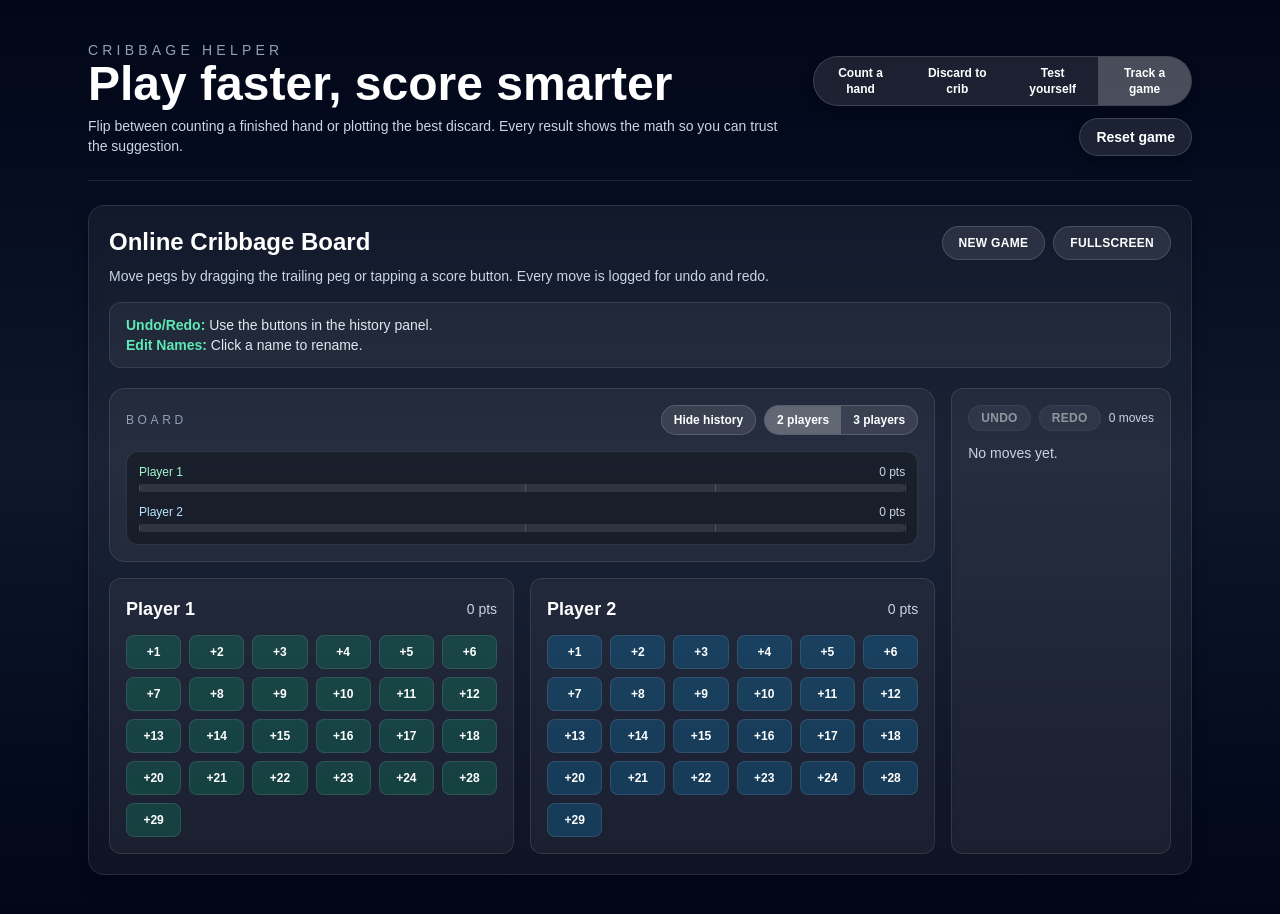
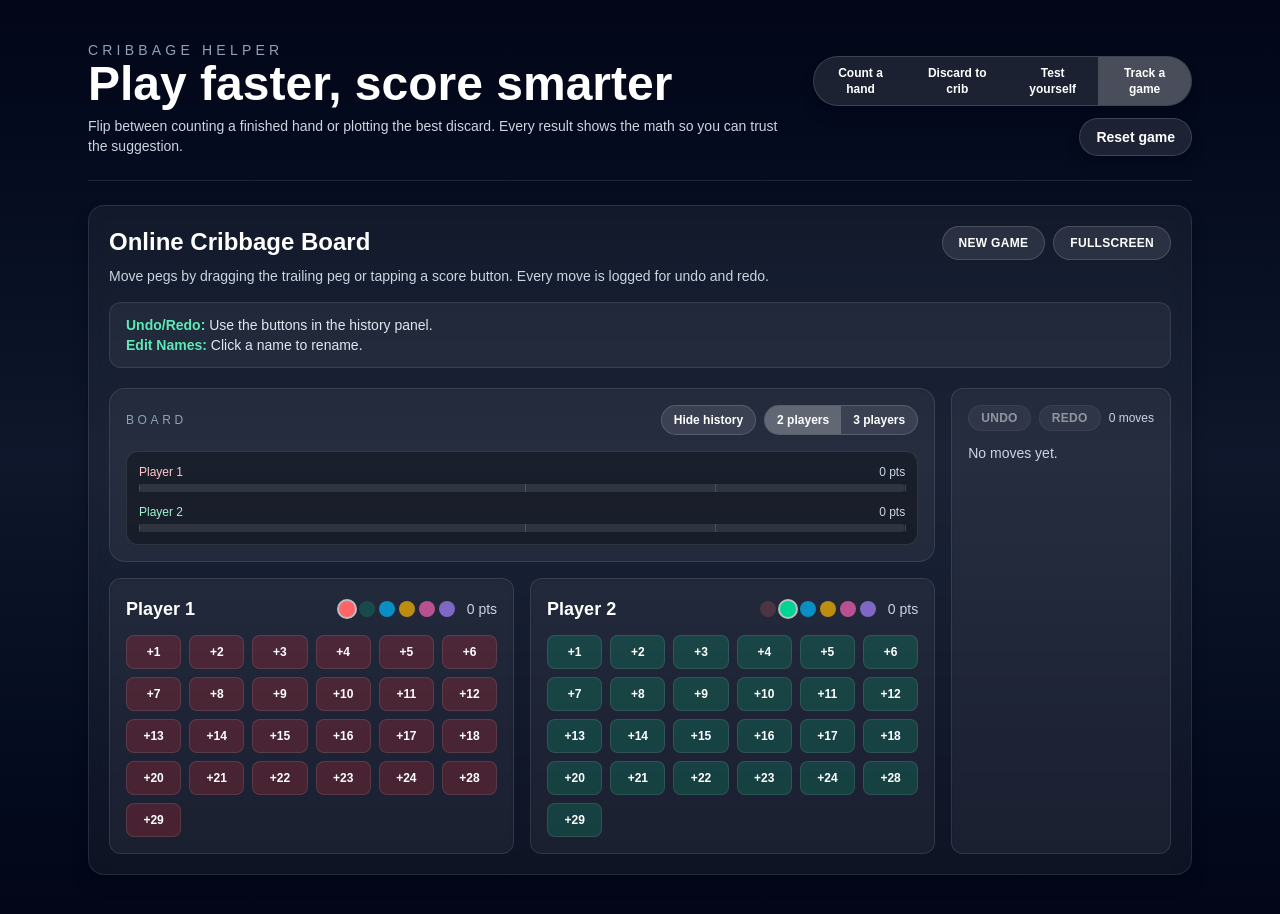
Before and after one commit to kongyim/nextjs-cribbage, a Next.js app: page / in a window 1280 px wide. Both pictures are taken after a click on the button "Track a game". Built offline with nearby package versions, Linux system fonts and the light colour scheme.

Commit message:
choose color

```diff
--- a/src/app/components/ScoreBoardTab.tsx
+++ b/src/app/components/ScoreBoardTab.tsx
@@ -4,10 +4,12 @@ import { useCallback, useEffect, useMemo, useRef, useState } from "react";
 import { createPortal } from "react-dom";
 
 type PlayerId = "p1" | "p2" | "p3";
+type PlayerColor = "red" | "green" | "blue" | "yellow" | "pink" | "purple";
 
 type PlayerState = {
   id: PlayerId;
   name: string;
+  color: PlayerColor;
   score: number;
   backPegScore: number;
 };
@@ -52,42 +54,74 @@ const SCORE_BUTTONS = [
 ];
 const BOARD_SKINS: BoardSkin[] = ["clear", "classic", "bar"];
 
-const PLAYER_STYLES: Record<
-  PlayerId,
+const COLOR_OPTIONS: PlayerColor[] = ["red", "green", "blue", "yellow", "pink", "purple"];
+
+const COLOR_STYLES: Record<
+  PlayerColor,
   { peg: string; text: string; border: string; button: string; historyBg: string }
 > = {
-  p1: {
+  red: {
+    peg: "bg-red-400",
+    text: "text-red-200",
+    border: "border-red-400/40",
+    button: "bg-red-500/20 hover:bg-red-500/30",
+    historyBg: "bg-red-500/10",
+  },
+  green: {
     peg: "bg-emerald-400",
     text: "text-emerald-200",
     border: "border-emerald-400/40",
     button: "bg-emerald-500/20 hover:bg-emerald-500/30",
     historyBg: "bg-emerald-500/10",
   },
-  p2: {
+  blue: {
     peg: "bg-sky-400",
     text: "text-sky-200",
     border: "border-sky-400/40",
     button: "bg-sky-500/20 hover:bg-sky-500/30",
     historyBg: "bg-sky-500/10",
   },
-  p3: {
+  yellow: {
     peg: "bg-amber-400",
     text: "text-amber-200",
     border: "border-amber-400/40",
     button: "bg-amber-500/20 hover:bg-amber-500/30",
     historyBg: "bg-amber-500/10",
   },
+  pink: {
+    peg: "bg-pink-400",
+    text: "text-pink-200",
+    border: "border-pink-400/40",
+    button: "bg-pink-500/20 hover:bg-pink-500/30",
+    historyBg: "bg-pink-500/10",
+  },
+  purple: {
+    peg: "bg-violet-400",
+    text: "text-violet-200",
+    border: "border-violet-400/40",
+    button: "bg-violet-500/20 hover:bg-violet-500/30",
+    historyBg: "bg-violet-500/10",
+  },
+};
+
+const defaultPlayerColor = (playerId: PlayerId): PlayerColor => {
+  if (playerId === "p1") return "red";
+  if (playerId === "p2") return "green";
+  return "blue";
 };
 
 const createInitialPlayers = (): PlayerState[] => [
-  { id: "p1", name: "Player 1", score: 0, backPegScore: -1 },
-  { id: "p2", name: "Player 2", score: 0, backPegScore: -1 },
+  { id: "p1", name: "Player 1", color: defaultPlayerColor("p1"), score: 0, backPegScore: -1 },
+  { id: "p2", name: "Player 2", color: defaultPlayerColor("p2"), score: 0, backPegScore: -1 },
 ];
 
 const createPlayersForCount = (count: number): PlayerState[] => {
   const base = createInitialPlayers();
   if (count === 3) {
-    return [...base, { id: "p3", name: "Player 3", score: 0, backPegScore: -1 }];
+    return [
+      ...base,
+      { id: "p3", name: "Player 3", color: defaultPlayerColor("p3"), score: 0, backPegScore: -1 },
+    ];
   }
   return base;
 };
@@ -254,7 +288,8 @@ export function ScoreBoardTab({ onRegisterReset }: Props) {
       };
 
       lastActionRef.current = "add";
-      enqueueToast(`${target.name} +${points}`, PLAYER_STYLES[target.id].historyBg);
+      const colorStyle = COLOR_STYLES[target.color];
+      enqueueToast(`${target.name} +${points}`, colorStyle.historyBg);
       setHistory((prevHistory) => {
         const trimmed = prevHistory.slice(0, currentIndexRef.current + 1);
         return [...trimmed, entry];
@@ -363,6 +398,18 @@ export function ScoreBoardTab({ onRegisterReset }: Props) {
     return cleaned.length ? cleaned : fallbackName;
   };
 
+  const handleColorChange = useCallback((playerId: PlayerId, color: PlayerColor) => {
+    setPlayers((prevPlayers) => {
+      const isTaken = prevPlayers.some(
+        (player) => player.id !== playerId && player.color === color,
+      );
+      if (isTaken) return prevPlayers;
+      return prevPlayers.map((player) =>
+        player.id === playerId ? { ...player, color } : player,
+      );
+    });
+  }, []);
+
   const handleNameChange = useCallback((playerId: PlayerId, name: string) => {
     setPlayers((prevPlayers) =>
       prevPlayers.map((player) => (player.id === playerId ? { ...player, name } : player)),
@@ -436,7 +483,13 @@ export function ScoreBoardTab({ onRegisterReset }: Props) {
           const nextPlayers = parsed.players
             ? initialPlayers.map((player) => {
                 const storedPlayer = parsed.players?.find((entry) => entry.id === player.id);
-                return storedPlayer ? { ...player, name: storedPlayer.name } : player;
+                return storedPlayer
+                  ? {
+                      ...player,
+                      name: storedPlayer.name ?? player.name,
+                      color: (storedPlayer as PlayerState).color ?? player.color,
+                    }
+                  : player;
               })
             : initialPlayers;
           const allowedIds = new Set(nextPlayers.map((player) => player.id));
@@ -560,7 +613,7 @@ export function ScoreBoardTab({ onRegisterReset }: Props) {
               type="button"
               key={`${player.id}-dot-${score}`}
               className={`absolute h-2.5 w-2.5 -translate-x-1/2 -translate-y-1/2 rounded-full border ${
-                PLAYER_STYLES[player.id].border
+                COLOR_STYLES[player.color].border
               } ${isFinish ? "bg-lime-400/40" : "bg-white/5"} ${
                 canMove ? "hover:bg-white/20" : "opacity-40"
               }`}
@@ -571,13 +624,13 @@ export function ScoreBoardTab({ onRegisterReset }: Props) {
           );
         })}
         <div
-          className={`absolute h-4 w-4 -translate-x-1/2 -translate-y-1/2 rounded-full shadow ${PLAYER_STYLES[player.id].peg}`}
+          className={`absolute h-4 w-4 -translate-x-1/2 -translate-y-1/2 rounded-full shadow ${COLOR_STYLES[player.color].peg}`}
           style={{ left: `${frontPegPos.left}%`, top: `${frontPegPos.top}%` }}
         />
         <button
           type="button"
           onPointerDown={handlePegPointerDown(player.id)}
-          className={`absolute h-5 w-5 -translate-x-1/2 -translate-y-1/2 rounded-full shadow ${PLAYER_STYLES[player.id].peg} ${
+          className={`absolute h-5 w-5 -translate-x-1/2 -translate-y-1/2 rounded-full shadow ${COLOR_STYLES[player.color].peg} ${
             winner ? "cursor-not-allowed" : "cursor-grab"
           }`}
           style={{ left: `${backPegPos.left}%`, top: `${backPegPos.top}%` }}
@@ -662,7 +715,7 @@ export function ScoreBoardTab({ onRegisterReset }: Props) {
                   {players.map((player) => (
                     <div key={`bar-${player.id}`} className="mb-3 last:mb-0">
                       <div className="flex items-center justify-between text-xs text-slate-300">
-                        <span className={PLAYER_STYLES[player.id].text}>{player.name}</span>
+                    <span className={COLOR_STYLES[player.color].text}>{player.name}</span>
                         <span>{player.score} pts</span>
                       </div>
                       <div className="relative mt-1 h-2 rounded-full bg-white/10">
@@ -675,7 +728,7 @@ export function ScoreBoardTab({ onRegisterReset }: Props) {
                           />
                         ))}
                         <div
-                          className={`absolute left-0 top-0 h-full rounded-full ${PLAYER_STYLES[player.id].peg}`}
+                      className={`absolute left-0 top-0 h-full rounded-full ${COLOR_STYLES[player.color].peg}`}
                           style={{ width: `${(player.score / TOTAL_POINTS) * 100}%` }}
                         />
                       </div>
@@ -691,16 +744,44 @@ export function ScoreBoardTab({ onRegisterReset }: Props) {
               {players.map((player) => (
                 <div
                   key={`${player.id}-controls`}
-                  className={`rounded-xl border border-white/10 bg-white/5 p-4 shadow-inner ${PLAYER_STYLES[player.id].border}`}
+              className={`rounded-xl border border-white/10 bg-white/5 p-4 shadow-inner ${COLOR_STYLES[player.color].border}`}
                 >
-                  <div className="flex items-center justify-between">
+                  <div className="flex items-center justify-between gap-3">
+                    <div className="flex items-center gap-2">
                       <input
                         value={player.name}
                         onChange={(event) => handleNameChange(player.id, event.target.value)}
                         onBlur={(event) => handleNameBlur(player.id, event.target.value)}
                         className="w-full bg-transparent text-lg font-semibold text-white outline-none"
                       />
-                    <div className="ml-3 text-sm text-slate-300 whitespace-nowrap">
+                      <div className="flex items-center gap-1">
+                        {COLOR_OPTIONS.map((color) => {
+                          const isTaken = players.some(
+                            (other) => other.id !== player.id && other.color === color,
+                          );
+                          return (
+                            <button
+                              key={`${player.id}-${color}`}
+                              type="button"
+                              onClick={() => handleColorChange(player.id, color)}
+                              disabled={isTaken}
+                              className={`h-4 w-4 rounded-full border ${
+                                COLOR_STYLES[color].border
+                              } ${COLOR_STYLES[color].peg} ${
+                                player.color === color
+                                  ? "ring-2 ring-white/70"
+                                  : isTaken
+                                    ? "opacity-20"
+                                    : "opacity-70 hover:opacity-100"
+                              }`}
+                              aria-label={`Set ${player.name} color to ${color}`}
+                              title={color}
+                            />
+                          );
+                        })}
+                      </div>
+                    </div>
+                    <div className="text-sm text-slate-300 whitespace-nowrap">
                       {player.score} pts
                     </div>
                   </div>
@@ -712,7 +793,7 @@ export function ScoreBoardTab({ onRegisterReset }: Props) {
                         onClick={() => addScore(player.id, value)}
                         disabled={!!winner}
                       className={`rounded-lg border border-white/10 px-2 py-2 text-xs font-semibold text-white ${
-                          PLAYER_STYLES[player.id].button
+                        COLOR_STYLES[player.color].button
                       } disabled:cursor-not-allowed disabled:opacity-50`}
                       >
                         +{value}
@@ -754,7 +835,7 @@ export function ScoreBoardTab({ onRegisterReset }: Props) {
                   {[...history].reverse().map((entry, idx) => {
                     const actualIndex = history.length - 1 - idx;
                     const isUndone = actualIndex > currentIndex;
-                    const playerStyle = PLAYER_STYLES[entry.playerId];
+                    const playerStyle = COLOR_STYLES[players.find((player) => player.id === entry.playerId)?.color ?? "green"];
                     return (
                       <li
                         key={entry.id}
```
Lines whose indentation alone changed are shown as unchanged.
